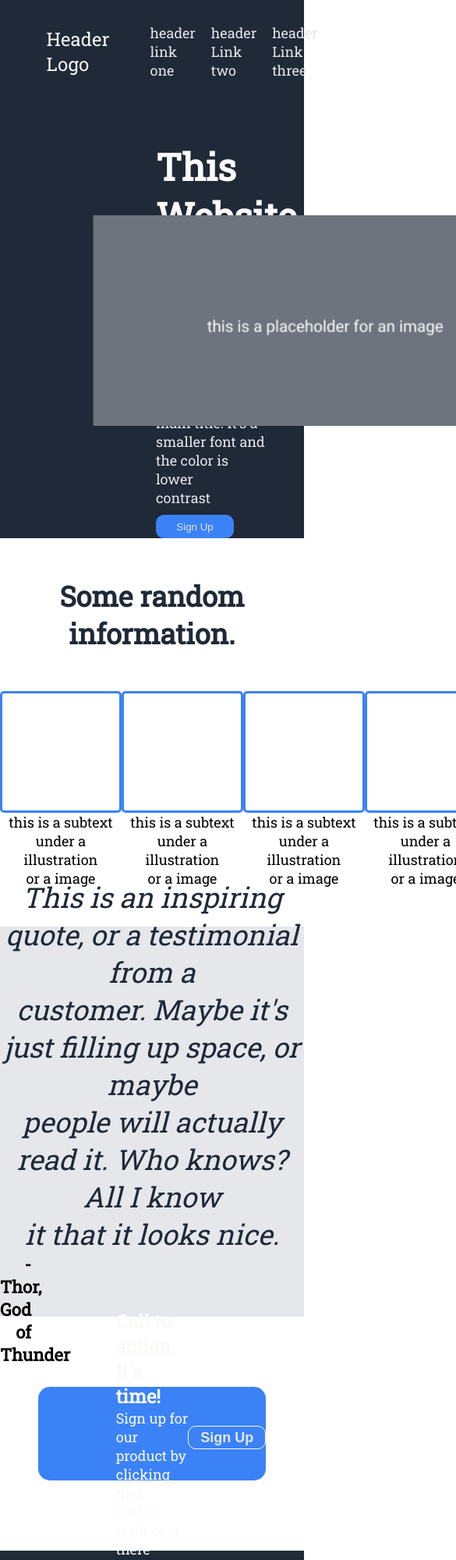
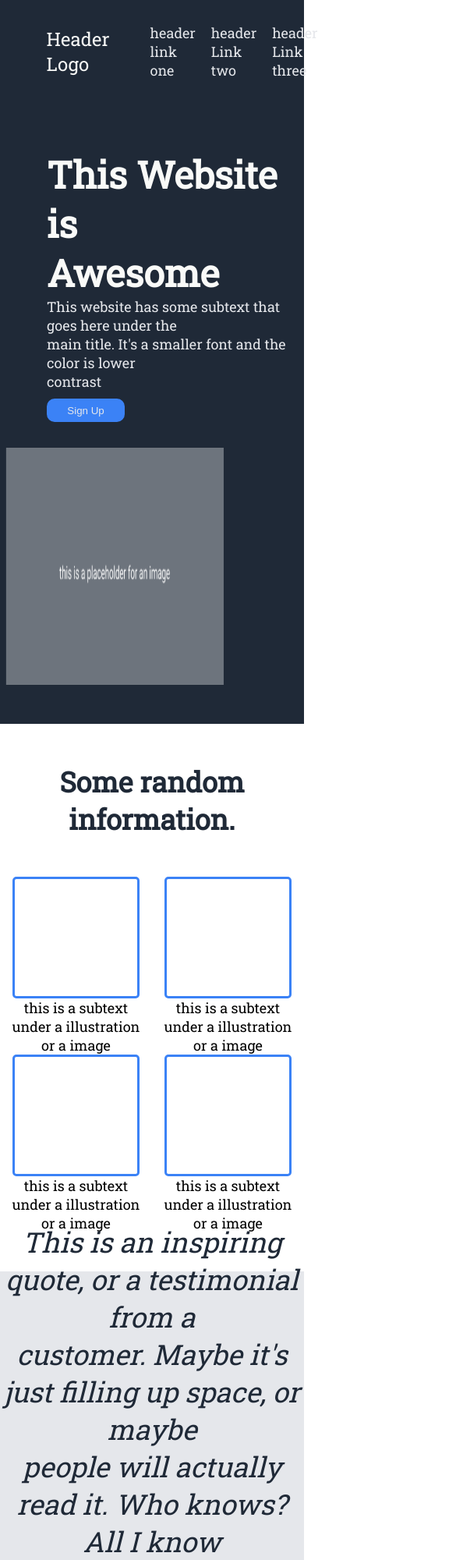
Before and after one commit to Mukesh2382/HTML-Assignment, a plain HTML site: page index.html in a window 390 px wide. Shown: the top 2000 px of the page at 78% size, 585 px wide, since content can reach past the window. Drawn offline with Linux system fonts and the light colour scheme.

Commit message:
Making page responsive

```diff
--- a/styles.css
+++ b/styles.css
@@ -192,3 +192,60 @@ h4{
     height: 75px;
     align-items: center;
 }
+@media(max-width: 900px){
+    .header{
+        display: flex;
+        flex-direction: row;
+    }
+    .header-right{
+        display: flex;
+        flex-direction: row;
+        width: 100%;
+    }
+    .content{
+        flex-direction: column;
+        width: 100%;
+    }
+    .content-left{
+        width: 100%;
+        margin: 10px;
+    }
+
+    .p-first{
+        width: 80vw;
+    }
+
+    h1{
+        width: 80vw;
+    }
+
+    img{
+        height: 36vh;
+        width: 72vw;
+        margin-top: 6vw;
+    }
+
+    .row{
+        flex-wrap: wrap;
+    }
+
+    .box{
+        width: auto;
+    }
+
+    .container{
+        flex-direction: column;
+    }
+
+    .btn-last{
+        padding: 1vh 4vw;
+        margin: 2.4vh auto;
+    }
+    .left{
+        margin: 10px;
+    }
+    .h3{
+        display: flex;
+        flex-wrap: wrap;
+    }
+}
```
